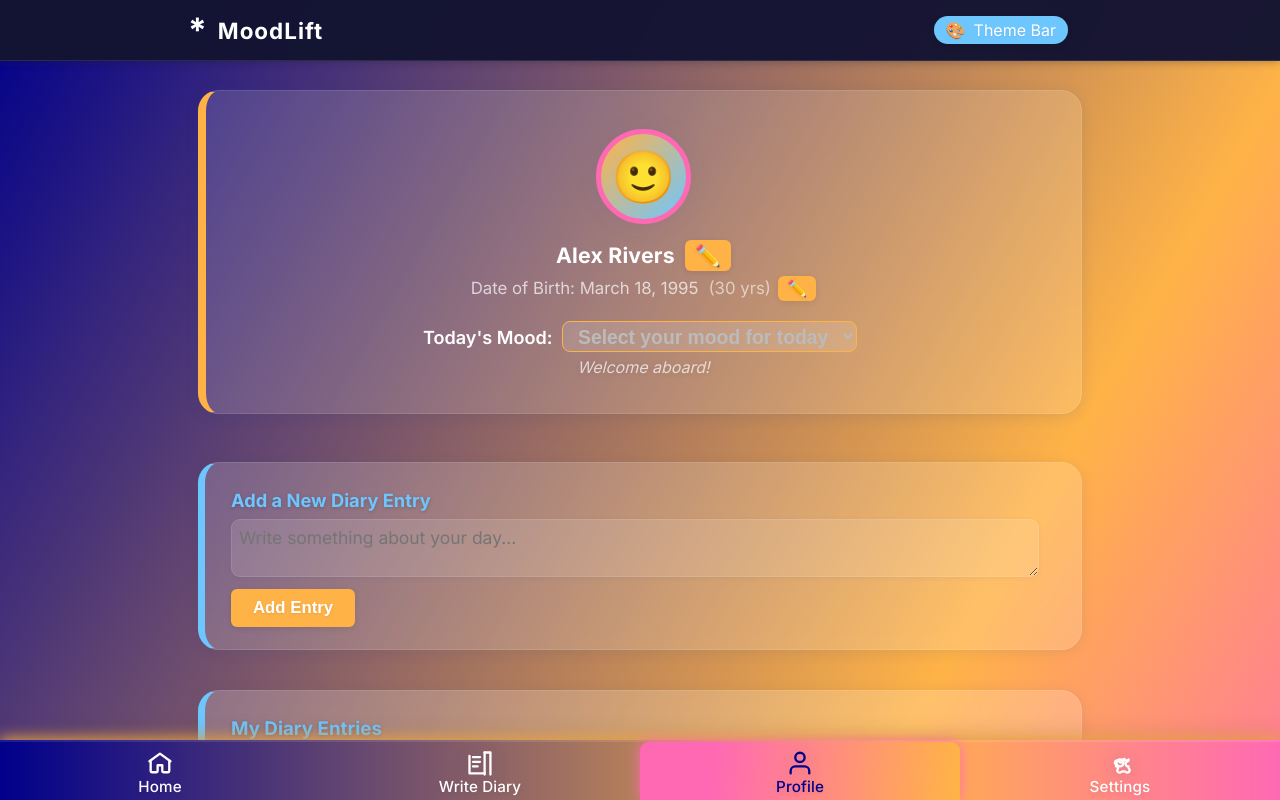
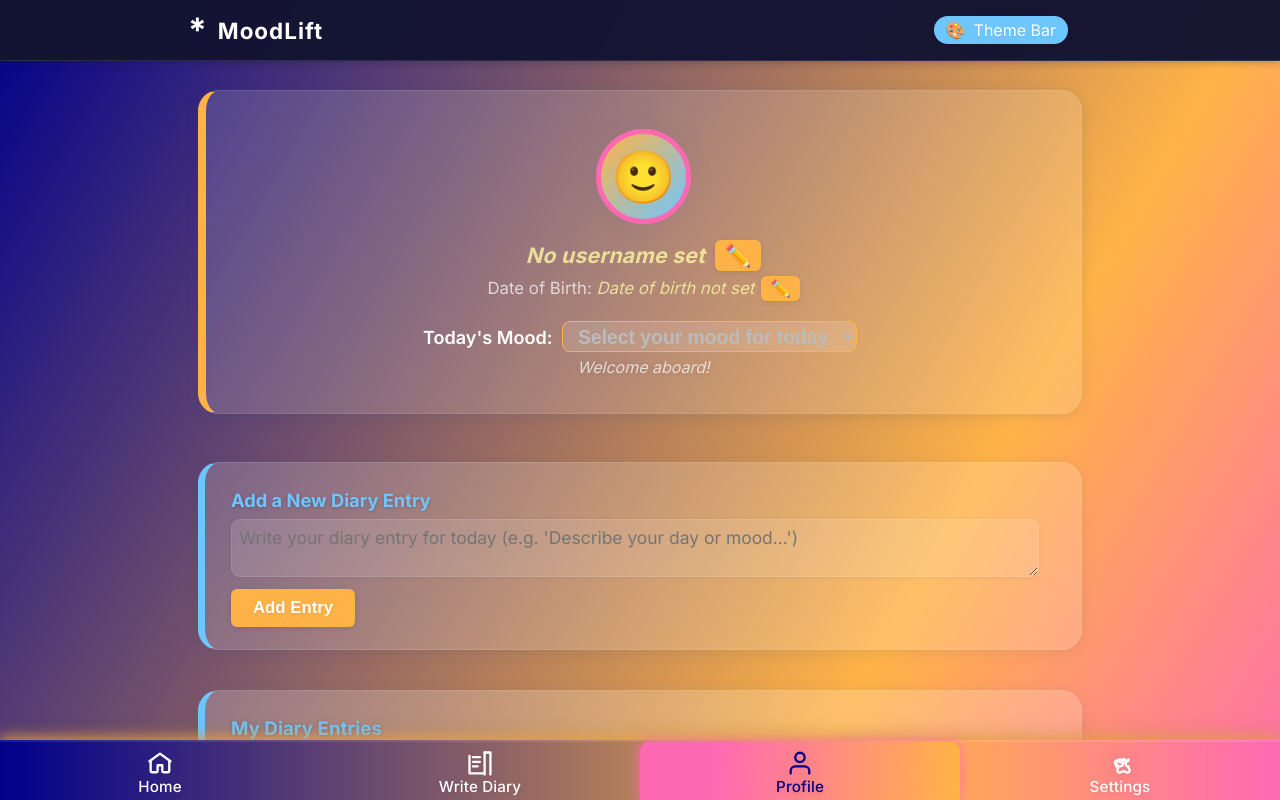
Before and after one commit to Workflow-Manager-admin/moodlift-31236-2a6c0488, a React (Create React App) app in the folder moodlift_app/: page / in a window 1280 px wide. Both pictures are taken after a click on the button "Profile". Shown: the top 800 px of the page. Built offline with nearby package versions, Linux system fonts and the light colour scheme.

Commit message:
Auto-commit: Changes as of 2025-06-05T18:18:29.352161+00:00

```diff
--- a/moodlift_app/src/App.js
+++ b/moodlift_app/src/App.js
@@ -280,16 +280,12 @@ function App() {
   // User Profile & Diary State Management
   // PUBLIC_INTERFACE
   const [profile, setProfile] = useState({
-    username: "Alex Rivers",
-    dateOfBirth: "1995-03-18"
+    username: "",
+    dateOfBirth: ""
   });
 
   // Diaries are stored as array: {date, mood, text}
-  const [diaries, setDiaries] = useState([
-    { date: "2023-11-28", mood: "happy", text: "Had a lovely walk. Birds were singing 🐦!" },
-    { date: "2024-02-05", mood: "sad", text: "A bit down but watched memes to perk up." },
-    { date: "2024-03-18", mood: "excited", text: "My birthday today! Went out with friends 🎉" }
-  ]);
+  const [diaries, setDiaries] = useState([]);
 
   // Handler after diary entry save: add to diary state (mood, text, date=today), then return to main
   // PUBLIC_INTERFACE
--- a/moodlift_app/src/components/ProfilePage.js
+++ b/moodlift_app/src/components/ProfilePage.js
@@ -413,7 +413,7 @@ function ProfilePage({
               boxShadow: "0 1px 4px 0 rgba(60,60,120,0.08)",
               transition: "border-color 0.19s, box-shadow 0.19s, color 0.5s, font-family 0.65s"
             }}
-            placeholder="Write something about your day..."
+            placeholder="Write your diary entry for today (e.g. 'Describe your day or mood...')"
             aria-label="Add diary entry"
             value={diaryText}
             onChange={e => setDiaryText(e.target.value)}
```
Also changed, not shown: 1 other file (tests, documents, lock files or other folders).
